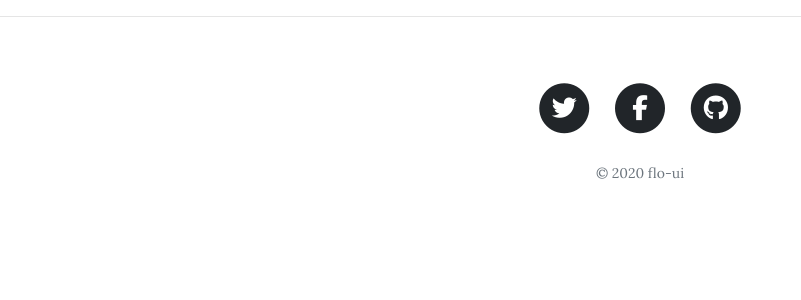
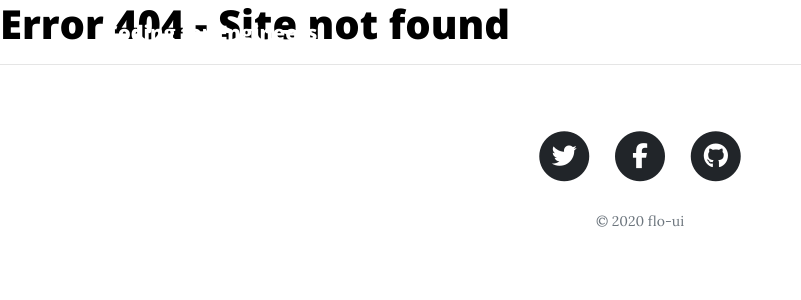
Before and after one commit to flo-ui/codingforengineers, a Django app: template templates/404.html in a window 1280 px wide. Shown: the top 300 px of the page, without its empty margins (0-801 px from the left). Run offline with Django 3.2, Linux system fonts and the light colour scheme; the template is opened without the code that fills it, so the values that code supplies are empty; some libraries are stand-ins or nearby versions.

Commit message:
404 changes

```diff
--- a/templates/404.html
+++ b/templates/404.html
@@ -1,3 +1,5 @@
 {% extends 'base.html' %}
 
-<h1>Error 404 - Site not found</h1>
+{% block content %}
+<h1 style="color: black;">Error 404 - Site not found</h1>
+{% endblock content %}
```
